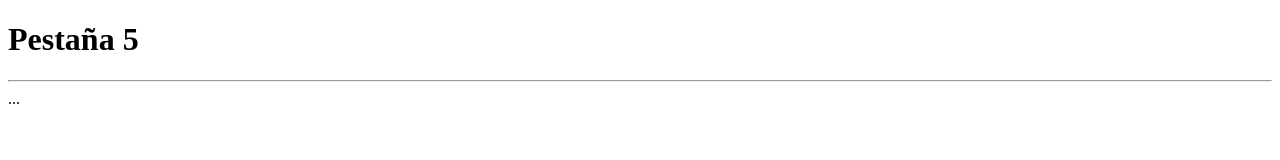
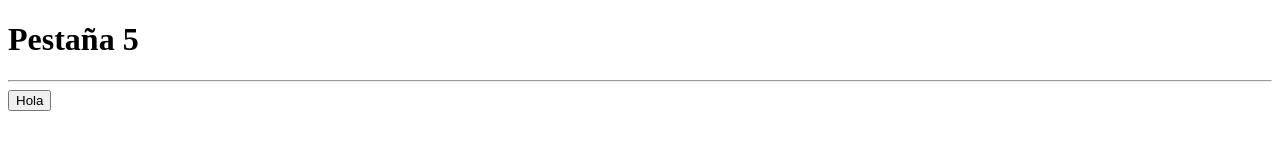
Before and after one commit to tomasad/practica-git-flow-01, a plain HTML site: page tab5.html in a window 1280 px wide. Drawn offline with Linux system fonts and the light colour scheme.

Commit message:
Pestaña 05: He implementado un buttun

```diff
--- a/tab5.html
+++ b/tab5.html
@@ -12,7 +12,7 @@
       <h1>Pestaña 5</h1>
       <hr>
       <div>
-        ...
+        <button>Hola</button>
       </div>
     </div>
   </body>
```
